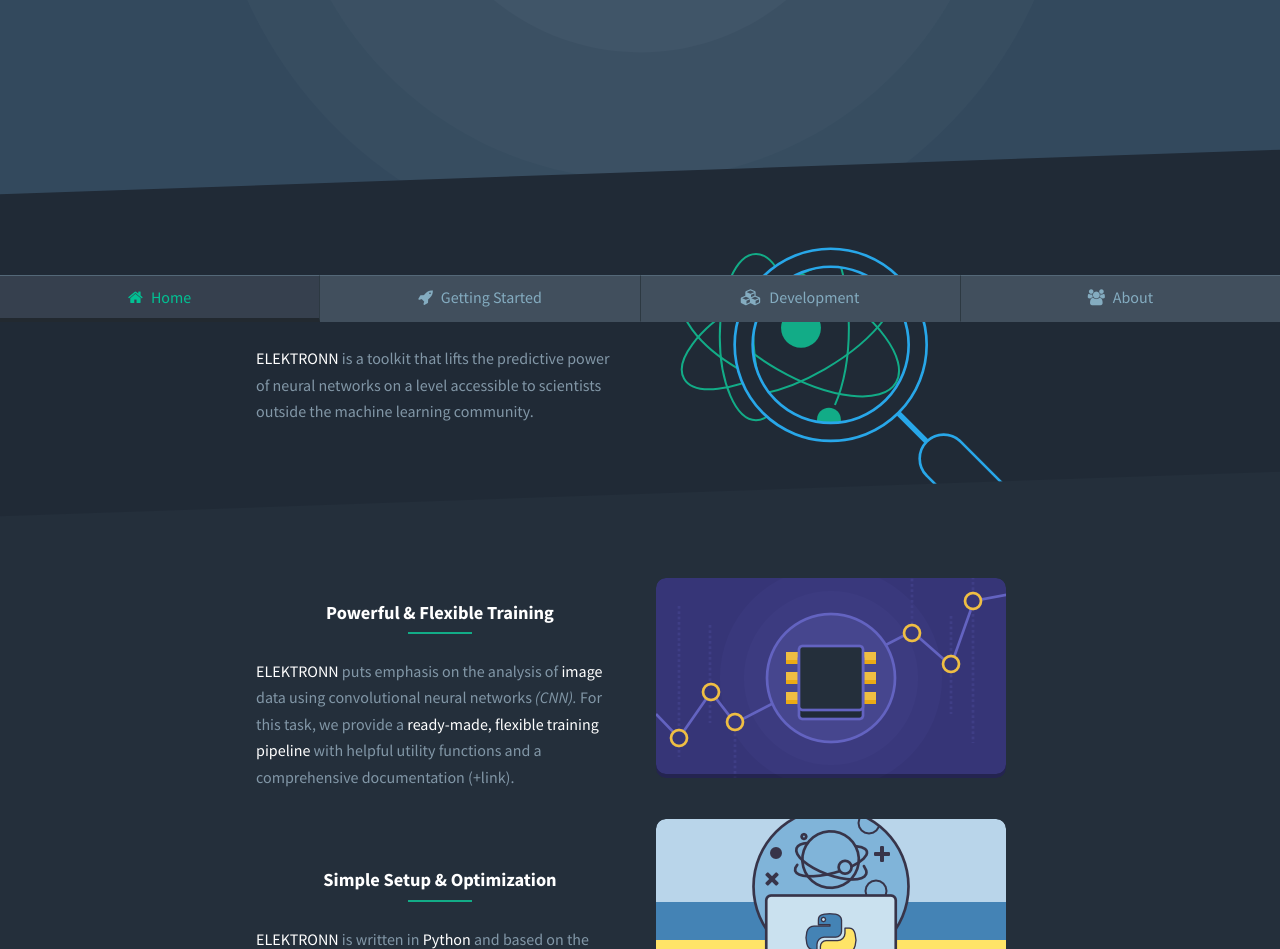
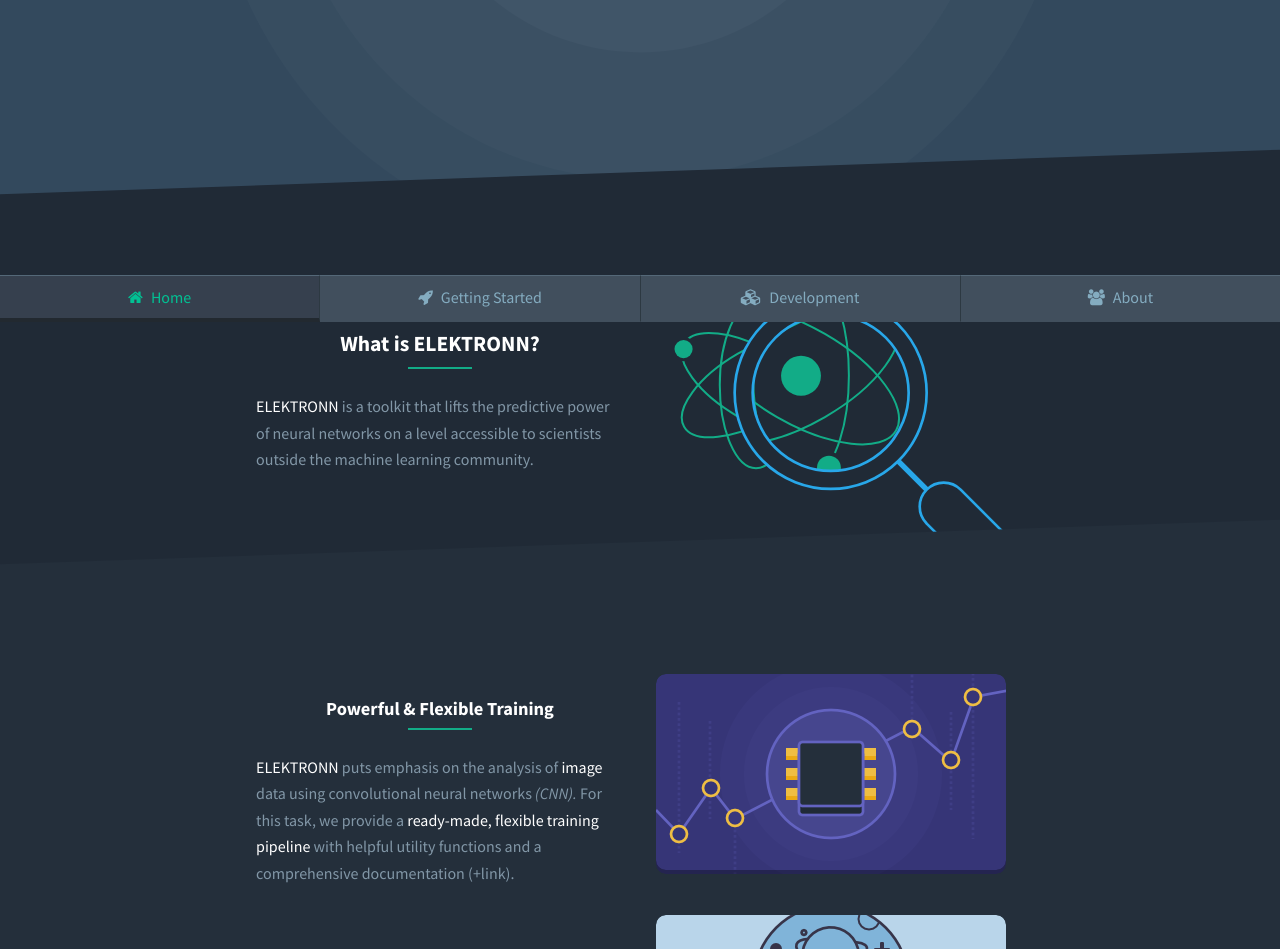
Before and after one commit to ELEKTRONN/elektronn.github.io, a Jekyll site: the page built from index.html, in a window 1280 px wide. Shown: the part 578-1527 px from the top of the page. Built offline with Jekyll 4.4.1, drawn with Linux system fonts in a browser that asks for light colours; nearby versions of some CDN libraries.

Commit message:
add a little bit of whitespace to content

```diff
--- a/_sass/entities/_section.scss
+++ b/_sass/entities/_section.scss
@@ -16,7 +16,7 @@
 .content {
 	@extend .-relative;
 	@extend .-z-back;
-	@extend .-pt;
+	@extend .-pt-xl;
 	@extend .-pb-xxl;
 
 	&.-diagonal-border {
```
